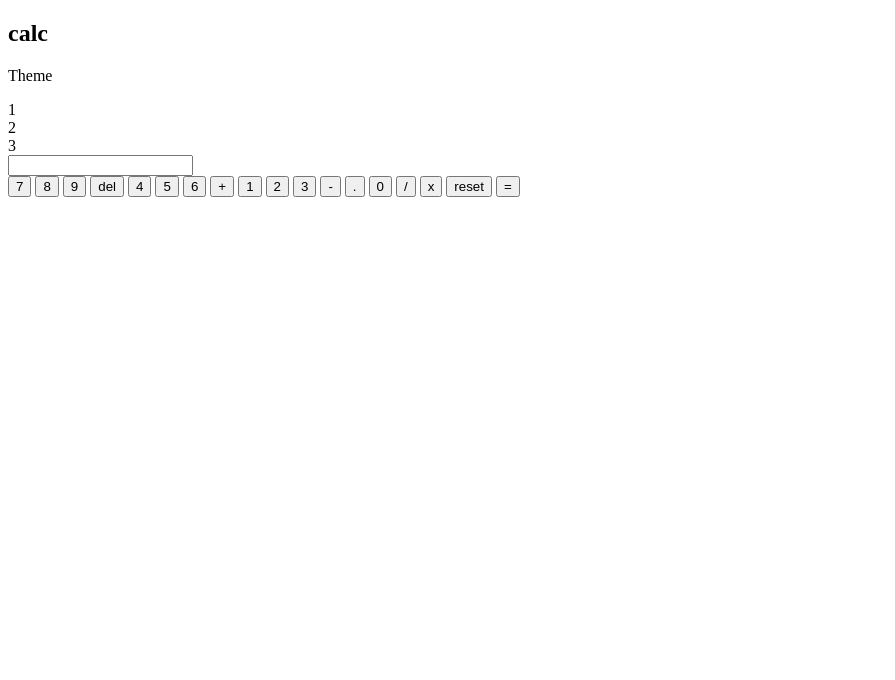
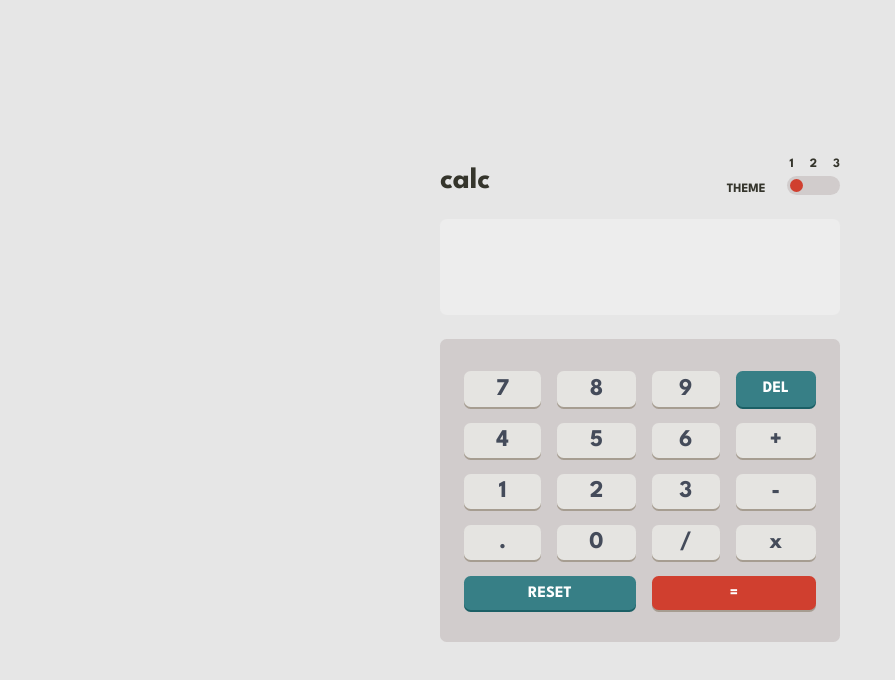
Before and after one commit to devenyam/Frontend-Menetor-Calculator-App, a plain HTML site: page index.html in a window 1280 px wide. Shown: the whole page, without its empty margins (0-895 px from the left). Drawn offline with Linux system fonts and the light colour scheme.

Commit message:
modified index.html and style.css

```diff
--- a/index.html
+++ b/index.html
@@ -13,40 +13,44 @@
     <script src="./js/script.js" type="module" defer></script>
     <title>Frontend Mentor | Calculator App</title>
   </head>
-  <body>
+  <body class="theme-2-background">
     <section class="container">
       <!-- header section -->
       <div class="header-container">
-        <h1 class="header-logo">calc</h1>
+        <h1 class="header-logo theme-2-color">calc</h1>
         <div class="theme-toggler-container">
-          <p class="theme-header">Theme</p>
+          <p class="theme-header theme-2-color">Theme</p>
           <div class="theme-toggler">
-            <div class="toggler">
+            <div class="toggler theme-2-color">
               <div>1</div>
               <div>2</div>
               <div>3</div>
             </div>
-            <div class="toggler-track">
-              <div class="toggler-slider"></div>
+            <div class="toggler-track theme-2-toggler-track">
+              <div class="toggler-slider theme-2-slider"></div>
             </div>
           </div>
         </div>
       </div>
 
       <!-- inputs and results section -->
-      <div class="input-result">
-        <form action="">
-          <label for="input-output"></label>
-          <input type="number" name="input-output" id="input-output" />
-        </form>
-      </div>
+
+      <form action="">
+        <label for="input-output"></label>
+        <input
+          type="number"
+          name="input-output"
+          id="input-output"
+          class="input-result-container theme-2-input-result-container"
+        />
+      </form>
 
       <!-- buttons section -->
-      <div class="buttons-container">
+      <div class="buttons-container theme-2-button-container">
         <input type="button" value="7" />
         <input type="button" value="8" />
         <input type="button" value="9" />
-        <input type="button" value="del" />
+        <input type="button" value="del" class="del theme-2-del" />
         <input type="button" value="4" />
         <input type="button" value="5" />
         <input type="button" value="6" />
@@ -59,8 +63,8 @@
         <input type="button" value="0" />
         <input type="button" value="/" />
         <input type="button" value="x" />
-        <input type="button" value="reset" />
-        <input type="button" value="=" />
+        <input type="button" value="reset" class="reset theme-2-reset" />
+        <input type="button" value="=" id="theme-2-equal" class="equal" />
       </div>
     </section>
   </body>
--- a/style.css
+++ b/style.css
@@ -0,0 +1,309 @@
+@import url('https://fonts.googleapis.com/css2?family=League+Spartan:wght@400;500;600;700&display=swap');
+
+:root {
+  --font: 'League Spartan', sans-serif;
+  --keys-hover: hsl(36, 36%, 95%);
+  --function-keys-hover: hsl(225, 31%, 62%);
+  --equal-hover: hsl(6, 70%, 65%);
+  --theme-2-func-keys-hover: hsl(185, 41%, 49%);
+  /* THEME 1 */
+  /* Backgrounds */
+  --theme-1-main-background: hsl(222, 26%, 31%);
+  --theme-1-toggle-key-background: hsl(223, 31%, 20%);
+  --theme-1-screen-background: hsl(224, 36%, 15%);
+
+  /* Keys */
+  --theme-1-key-background: hsl(225, 21%, 49%);
+  --theme-1-key-shadow: hsl(224, 28%, 35%);
+  --theme-1-equalToKey-background: hsl(6, 63%, 50%);
+  --theme-1-equalToKey-shadow: hsl(6, 70%, 34%);
+  --theme-1-keys-background: hsl(30, 25%, 89%);
+  --theme-1-keys-shadow: hsl(28, 16%, 65%);
+
+  /* Text */
+  --theme-1-keys-color-dark: hsl(221, 14%, 31%);
+  --theme-1-keys-color-light: hsl(0, 0%, 100%);
+
+  /* THEME 2 */
+  /* Backgrounds */
+  --theme-2-main-background: hsl(0, 0%, 90%);
+  --theme-2-toggle-key-background: hsl(0, 5%, 81%);
+  --theme-2-screen-background: hsl(0, 0%, 93%);
+
+  /* Keys */
+  --theme-2-key-background: hsl(185, 42%, 37%);
+  --theme-2-key-shadow: hsl(185, 58%, 25%);
+  --theme-2-equalToKey-background: hsl(25, 98%, 40%);
+  --theme-2-equalToKey-shadow: hsl(25, 99%, 27%);
+  --theme-2-keys-background: hsl(45, 7%, 89%);
+  --theme-2-keys-shadow: hsl(35, 11%, 61%);
+
+  /* Text */
+  --theme-2-keys-color-dark: hsl(60, 10%, 19%);
+  --theme-2-keys-color-light: hsl(0, 0%, 100%);
+
+  /* THEME 3 */
+  /* Backgrounds */
+  --theme-3-main-background: hsl(268, 75%, 9%);
+  --theme-3-toggle-key-background: hsl(268, 71%, 12%);
+  --theme-3-screen-background: hsl(268, 71%, 12%);
+
+  /* Keys */
+  --theme-3-key-background: hsl(281, 89%, 26%);
+  --theme-3-key-shadow: hsl(285, 91%, 52%);
+  --theme-3-equalToKey-background: hsl(176, 100%, 44%);
+  --theme-3-equalToKey-shadow: hsl(177, 92%, 70%);
+  --theme-3-keys-background: hsl(268, 47%, 21%);
+  --theme-3-keys-shadow: hsl(290, 70%, 36%);
+
+  /* Text */
+  --theme-3-keys-color-dark: hsl(52, 100%, 62%);
+  --theme-3-keys-color-mild: hsl(198, 20%, 13%);
+  --theme-3-keys-color-light: hsl(0, 0, 100%);
+}
+
+*,
+*::before,
+*::after {
+  margin: 0;
+  padding: 0;
+  box-sizing: border-box;
+}
+
+input::-webkit-outer-spin-button,
+input::-webkit-inner-spin-button {
+  -webkit-appearance: none;
+  margin: 0;
+}
+
+input[type='number'] {
+  -moz-appearance: textfield;
+}
+
+body {
+  background-color: var(--theme-1-main-background);
+  height: 100vh;
+  display: flex;
+  justify-content: center;
+  align-items: center;
+  font-family: var(--font);
+  font-size: 2rem;
+}
+
+.container {
+  max-width: 25rem;
+  display: flex;
+  flex-direction: column;
+  gap: 1.5rem;
+}
+
+.header-container {
+  display: flex;
+  justify-content: space-between;
+  align-items: flex-end;
+}
+
+.header-logo {
+  color: var(--theme-1-keys-color-light);
+  font-size: 1.875rem;
+  font-weight: 700;
+}
+
+.theme-toggler-container {
+  display: flex;
+  justify-content: space-between;
+  align-items: flex-end;
+  gap: 1.5rem;
+  font-size: 0.8rem;
+  font-weight: 700;
+  text-transform: uppercase;
+  color: var(--theme-1-keys-color-light);
+}
+
+.theme-toggler {
+  display: flex;
+  flex-direction: column;
+  justify-content: center;
+  align-items: flex-end;
+  gap: 0.4rem;
+}
+
+.toggler {
+  display: flex;
+  justify-content: space-around;
+  align-items: inherit;
+  gap: 1rem;
+}
+
+.toggler > div {
+  cursor: pointer;
+}
+
+.toggler-track {
+  background-color: var(--theme-1-toggle-key-background);
+  display: flex;
+  justify-content: flex-start;
+  align-items: center;
+  width: 105%;
+  height: 1.2rem;
+  padding: 0 0.1875rem;
+  border-radius: 50px;
+}
+
+.toggler-slider {
+  background-color: var(--theme-1-equalToKey-background);
+  width: 0.8rem;
+  height: 0.8rem;
+  border-radius: 3.125rem;
+}
+
+.input-result-container {
+  background-color: var(--theme-1-screen-background);
+  color: var(--theme-1-keys-color-light);
+  font-size: 2rem;
+  font-weight: 700;
+  text-align: right;
+  padding: 0.3125rem 1rem;
+  width: 100%;
+  height: 6rem;
+  border: none;
+  border-radius: 0.4125rem;
+  outline: none;
+}
+
+.buttons-container {
+  background-color: var(--theme-1-toggle-key-background);
+  display: grid;
+  grid-template-rows: repeat(4, 1fr);
+  padding: 2rem 1.5rem;
+  gap: 1rem;
+  border-radius: 0.4125rem;
+}
+
+.buttons-container > * {
+  background-color: var(--theme-1-keys-background);
+  font-family: var(--font);
+  font-size: 1.5rem;
+  font-weight: 700;
+  color: var(--theme-1-keys-color-dark);
+  text-align: center;
+  border-radius: 0.4125rem;
+  border: none;
+  outline: none;
+  cursor: pointer;
+  padding: 0.4125rem 0;
+  box-shadow: 0 2px var(--theme-1-keys-shadow);
+}
+
+.buttons-container > *:hover {
+  background-color: var(--keys-hover);
+}
+
+.del,
+.reset {
+  background-color: var(--theme-1-key-background);
+  box-shadow: 0 2px var(--theme-1-key-shadow);
+}
+
+.del:hover,
+.reset:hover {
+  background-color: var(--function-keys-hover);
+}
+
+.del,
+.reset,
+.equal {
+  color: var(--theme-1-keys-color-light);
+  text-transform: uppercase;
+  font-size: 1rem;
+}
+
+.reset {
+  grid-column: 1 / 3;
+}
+
+.equal {
+  grid-column: 3 / 5;
+  background-color: var(--theme-1-equalToKey-background);
+  box-shadow: 0 2px var(--theme-1-equalToKey-shadow);
+}
+
+.reset,
+.equal {
+  padding: 0.6rem;
+}
+
+.equal:hover {
+  background-color: var(--equal-hover);
+}
+
+/* //////////////////////////////////////////////////// */
+/* THEME 2 */
+
+.theme-2-background {
+  background-color: var(--theme-2-main-background);
+}
+
+.theme-2-color {
+  color: var(--theme-2-keys-color-dark);
+}
+
+.theme-2-toggler-track {
+  background-color: var(--theme-2-toggle-key-background);
+}
+
+.theme-2-slider {
+  background-color: var(--theme-1-equalToKey-background);
+}
+
+#theme-2-equal {
+  background-color: var(--theme-1-equalToKey-background);
+}
+
+.theme-2-slider:hover,
+#theme-2-equal:hover {
+  background-color: var(--equal-hover);
+}
+
+.theme-2-input-result-container {
+  background-color: var(--theme-2-screen-background);
+  color: var(--theme-2-keys-color-dark);
+}
+
+.theme-2-button-container {
+  background-color: var(--theme-2-toggle-key-background);
+}
+
+.theme-2-button-container > * {
+  background-color: var(--theme-2-keys-background);
+  box-shadow: 0 2px var(--theme-2-keys-shadow);
+}
+
+.theme-2-button-container > *:hover {
+  background-color: var(--theme-2-main-background);
+}
+
+.theme-2-del,
+.theme-2-reset {
+  background-color: var(--theme-2-key-background);
+  color: var(--theme-2-keys-color-light);
+  box-shadow: 0 2px var(--theme-2-key-shadow);
+}
+
+.theme-2-reset:hover,
+.theme-2-del:hover {
+  background-color: var(--theme-2-func-keys-hover);
+}
+
+/* //////////////////////////////////////////////////// */
+
+/* //////////////////////////////////////////////////// */
+/* THEME 3 */
+
+/* /////////////////////////////////////////////////// */
+
+@media (max-width: 485px) {
+  .container {
+    max-width: 90%;
+  }
+}
```
